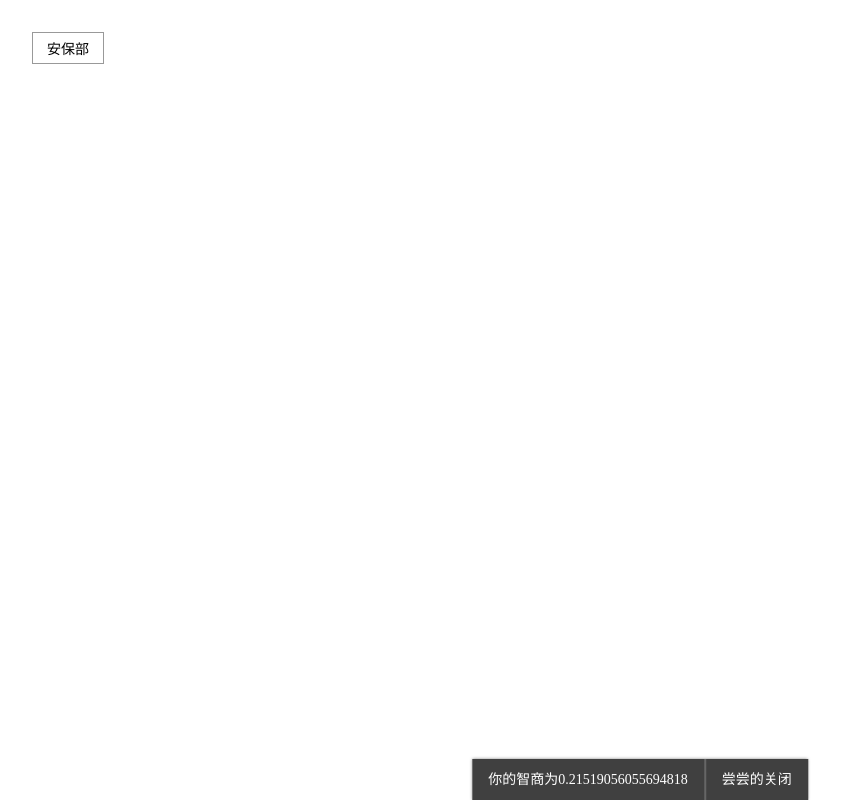
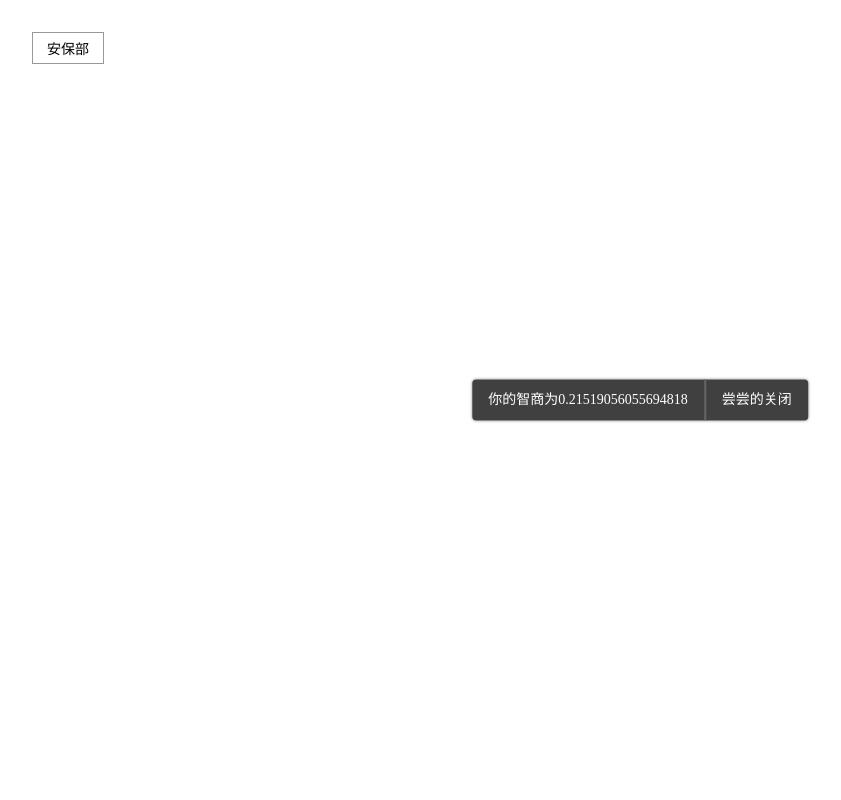
Before and after one commit to cazser/biubiuUI-1, a Vue app: page / in a window 1280 px wide. Both pictures are taken after a click on the button "安保部". Shown: the whole page, without its empty margins (0-841 px from the left). Built offline with nearby package versions, Linux system fonts and the light colour scheme.

Commit message:
添加三种动画

```diff
--- a/src/app.vue
+++ b/src/app.vue
@@ -22,7 +22,7 @@ methods:{
 你的智商为${Math.random()}
  `,
  {
-   position:'bottom',
+   position:'middle',
    closeButton:{
      text:"尝尝的关闭",
      callback:()=>{
--- a/src/toast.vue
+++ b/src/toast.vue
@@ -26,7 +26,7 @@ props:{
 	},
 	autoCloseDelay:{
 		type: Number,
-		default: 50
+		default: 5
 	},
 	closeButton:{
 		type:Object,
@@ -81,8 +81,7 @@ left: 50%;font-size: 14px;
 line-height: 1.8;min-height: 40px;display: flex;
 align-items: center;background: rgba(0 ,0 ,0 ,0.75);
 box-shadow: 0 0 3px 0 rgba(0 ,0 ,0 ,0.5);
-padding: 0 16px; animation: fade-in 1s;
-
+padding: 0 16px;
 }
 .close{
 flex-shrink: 0;
@@ -105,22 +104,40 @@ flex-shrink: 0;
 	top: 0;
 	transform: translateX(-50%);
 	left: 50%;
+	border-bottom-left-radius: 4px;
+	border-bottom-right-radius: 4px;
+	animation: slide-down 1s;
 
 }
 
 .position-bottom{
 	bottom: 0;
 	transform: translateX(-50%);
+	border-top-left-radius: 4px;
+	border-top-right-radius: 4px;
+	animation: slide-up 1s;
+
 }
 
 .position-middle{
 	top: 50%;
 	transform: translate(-50%, -50%);
+	border-radius: 4px;
+animation: fade-in 1s;
 
 }
 
+@keyframes slide-up{
+	0%{opacity: 0; transform: translate(-50%,100%);}
+	100%{opacity: 1; transform: translateY(-50%, 0%);}
+}
+
 @keyframes fade-in{
-	0%{opacity: 0; transform: translateY(100%);}
-	100%{opacity: 1; transform: translateY(0%);}
+	0%{opacity: 0; }
+	100%{opacity: 1;}
+}
+@keyframes slide-down{
+	0%{opacity: 0; transform: translate(-50%,-100%);}
+	100%{opacity: 1; transform: translateY(-50%, 0%);}
 }
 </style>
```
